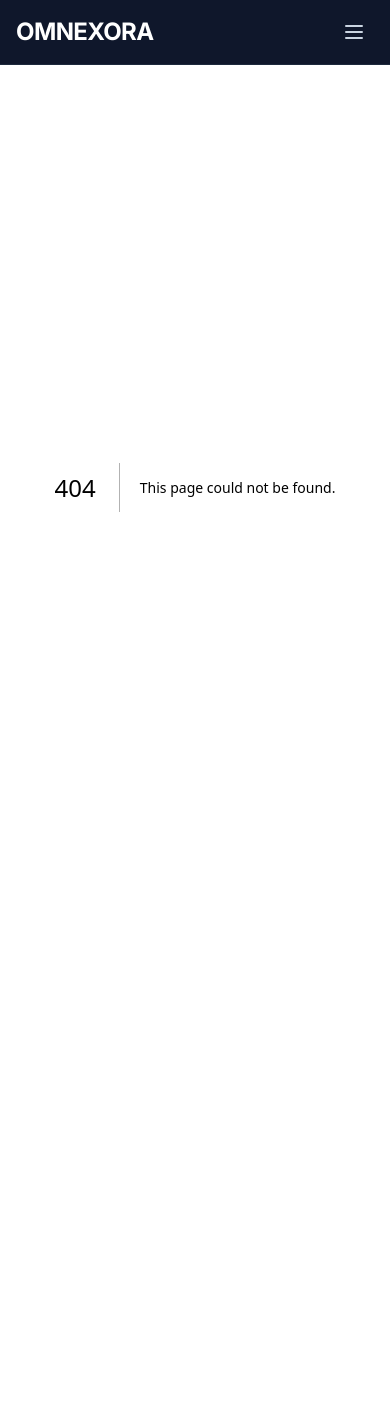
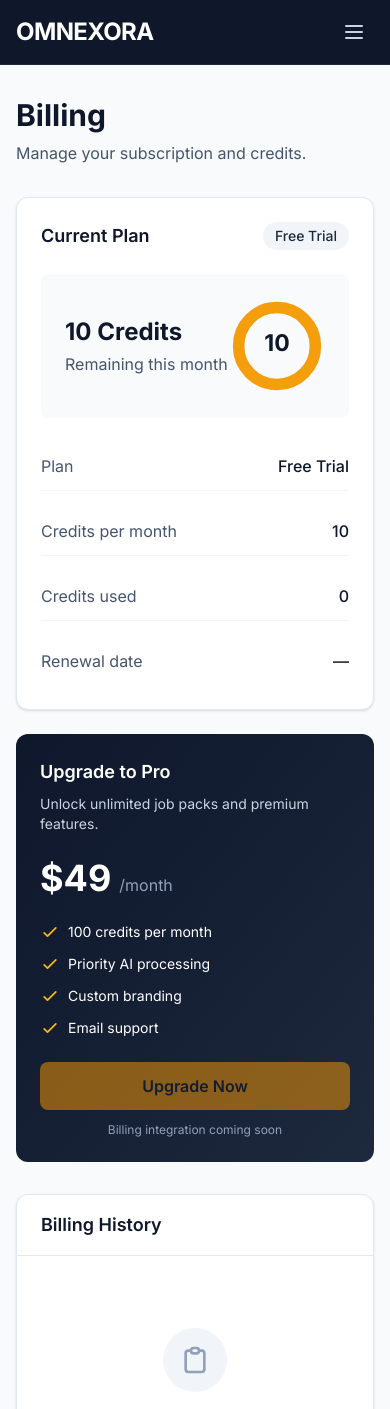
Before and after one commit to chadmspencer94-art/OMNEXORAmvp, a Next.js app: page /billing in a window 390 px wide. Before the commit this address had no page. Shown: the top 1409 px of the page. Before the commit the page ends 909 px from the top, so only its background shows below. Built offline with nearby package versions, Linux system fonts and the light colour scheme.

Commit message:
Improve homepage layout and styling; enhance responsiveness and accessibility features for a better user experience.

```diff
--- /dev/null
+++ b/app/billing/page.tsx
@@ -0,0 +1,172 @@
+import Link from "next/link";
+
+export default function BillingPage() {
+  return (
+    <div className="max-w-5xl mx-auto px-4 sm:px-6 lg:px-8 py-8">
+      {/* Header */}
+      <div className="mb-8">
+        <h1 className="text-3xl font-bold text-slate-900">Billing</h1>
+        <p className="mt-2 text-slate-600">Manage your subscription and credits.</p>
+      </div>
+
+      <div className="grid grid-cols-1 lg:grid-cols-3 gap-6">
+        {/* Current Plan */}
+        <div className="lg:col-span-2">
+          <div className="bg-white rounded-xl border border-slate-200 shadow-sm p-6">
+            <div className="flex items-center justify-between mb-6">
+              <h2 className="text-lg font-semibold text-slate-900">Current Plan</h2>
+              <span className="inline-flex items-center px-3 py-1 rounded-full text-sm font-medium bg-slate-100 text-slate-800">
+                Free Trial
+              </span>
+            </div>
+
+            <div className="bg-slate-50 rounded-lg p-6 mb-6">
+              <div className="flex items-center justify-between">
+                <div>
+                  <h3 className="text-2xl font-bold text-slate-900">10 Credits</h3>
+                  <p className="text-slate-600 mt-1">Remaining this month</p>
+                </div>
+                <div className="w-24 h-24">
+                  <svg viewBox="0 0 100 100" className="w-full h-full">
+                    <circle
+                      cx="50"
+                      cy="50"
+                      r="40"
+                      fill="none"
+                      stroke="#e2e8f0"
+                      strokeWidth="12"
+                    />
+                    <circle
+                      cx="50"
+                      cy="50"
+                      r="40"
+                      fill="none"
+                      stroke="#f59e0b"
+                      strokeWidth="12"
+                      strokeDasharray="251.2"
+                      strokeDashoffset="0"
+                      strokeLinecap="round"
+                      transform="rotate(-90 50 50)"
+                    />
+                    <text
+                      x="50"
+                      y="55"
+                      textAnchor="middle"
+                      className="text-2xl font-bold"
+                      fill="#0f172a"
+                    >
+                      10
+                    </text>
+                  </svg>
+                </div>
+              </div>
+            </div>
+
+            <div className="space-y-4">
+              <div className="flex items-center justify-between py-3 border-b border-slate-100">
+                <span className="text-slate-600">Plan</span>
+                <span className="font-medium text-slate-900">Free Trial</span>
+              </div>
+              <div className="flex items-center justify-between py-3 border-b border-slate-100">
+                <span className="text-slate-600">Credits per month</span>
+                <span className="font-medium text-slate-900">10</span>
+              </div>
+              <div className="flex items-center justify-between py-3 border-b border-slate-100">
+                <span className="text-slate-600">Credits used</span>
+                <span className="font-medium text-slate-900">0</span>
+              </div>
+              <div className="flex items-center justify-between py-3">
+                <span className="text-slate-600">Renewal date</span>
+                <span className="font-medium text-slate-900">—</span>
+              </div>
+            </div>
+          </div>
+        </div>
+
+        {/* Upgrade Card */}
+        <div className="lg:col-span-1">
+          <div className="bg-gradient-to-br from-slate-900 to-slate-800 rounded-xl p-6 text-white">
+            <div className="mb-6">
+              <h3 className="text-lg font-semibold mb-2">Upgrade to Pro</h3>
+              <p className="text-slate-300 text-sm">Unlock unlimited job packs and premium features.</p>
+            </div>
+
+            <div className="mb-6">
+              <div className="flex items-baseline">
+                <span className="text-4xl font-bold">$49</span>
+                <span className="text-slate-400 ml-2">/month</span>
+              </div>
+            </div>
+
+            <ul className="space-y-3 mb-6">
+              <li className="flex items-center text-sm">
+                <svg className="w-5 h-5 text-amber-400 mr-2 flex-shrink-0" fill="none" stroke="currentColor" viewBox="0 0 24 24">
+                  <path strokeLinecap="round" strokeLinejoin="round" strokeWidth={2} d="M5 13l4 4L19 7" />
+                </svg>
+                100 credits per month
+              </li>
+              <li className="flex items-center text-sm">
+                <svg className="w-5 h-5 text-amber-400 mr-2 flex-shrink-0" fill="none" stroke="currentColor" viewBox="0 0 24 24">
+                  <path strokeLinecap="round" strokeLinejoin="round" strokeWidth={2} d="M5 13l4 4L19 7" />
+                </svg>
+                Priority AI processing
+              </li>
+              <li className="flex items-center text-sm">
+                <svg className="w-5 h-5 text-amber-400 mr-2 flex-shrink-0" fill="none" stroke="currentColor" viewBox="0 0 24 24">
+                  <path strokeLinecap="round" strokeLinejoin="round" strokeWidth={2} d="M5 13l4 4L19 7" />
+                </svg>
+                Custom branding
+              </li>
+              <li className="flex items-center text-sm">
+                <svg className="w-5 h-5 text-amber-400 mr-2 flex-shrink-0" fill="none" stroke="currentColor" viewBox="0 0 24 24">
+                  <path strokeLinecap="round" strokeLinejoin="round" strokeWidth={2} d="M5 13l4 4L19 7" />
+                </svg>
+                Email support
+              </li>
+            </ul>
+
+            <button
+              className="w-full px-4 py-3 bg-amber-500 hover:bg-amber-400 text-slate-900 font-semibold rounded-lg transition-colors disabled:opacity-50 disabled:cursor-not-allowed"
+              disabled
+            >
+              Upgrade Now
+            </button>
+            <p className="text-center text-xs text-slate-400 mt-3">
+              Billing integration coming soon
+            </p>
+          </div>
+        </div>
+      </div>
+
+      {/* Billing History */}
+      <div className="mt-8">
+        <div className="bg-white rounded-xl border border-slate-200 shadow-sm">
+          <div className="px-6 py-4 border-b border-slate-200">
+            <h2 className="text-lg font-semibold text-slate-900">Billing History</h2>
+          </div>
+          <div className="p-6">
+            <div className="text-center py-12">
+              <div className="w-16 h-16 bg-slate-100 rounded-full flex items-center justify-center mx-auto mb-4">
+                <svg className="w-8 h-8 text-slate-400" fill="none" stroke="currentColor" viewBox="0 0 24 24">
+                  <path strokeLinecap="round" strokeLinejoin="round" strokeWidth={2} d="M9 5H7a2 2 0 00-2 2v12a2 2 0 002 2h10a2 2 0 002-2V7a2 2 0 00-2-2h-2M9 5a2 2 0 002 2h2a2 2 0 002-2M9 5a2 2 0 012-2h2a2 2 0 012 2" />
+                </svg>
+              </div>
+              <h3 className="text-lg font-medium text-slate-900 mb-2">No billing history</h3>
+              <p className="text-slate-500">Your invoices and payment history will appear here.</p>
+            </div>
+          </div>
+        </div>
+      </div>
+
+      {/* Help */}
+      <div className="mt-8 text-center">
+        <p className="text-sm text-slate-500">
+          Have questions about billing?{" "}
+          <Link href="#" className="font-medium text-amber-600 hover:text-amber-500">
+            Contact support
+          </Link>
+        </p>
+      </div>
+    </div>
+  );
+}
```
